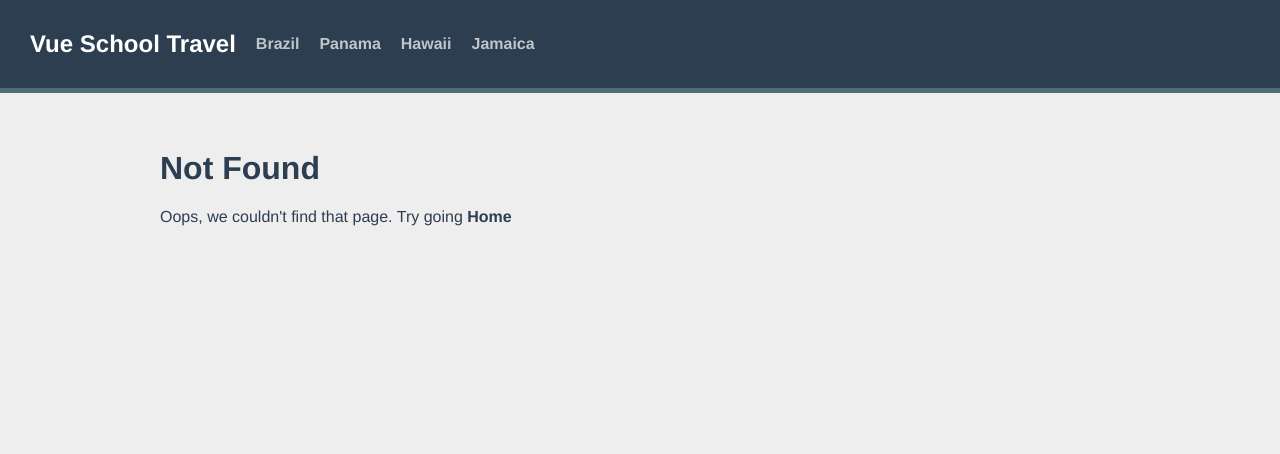
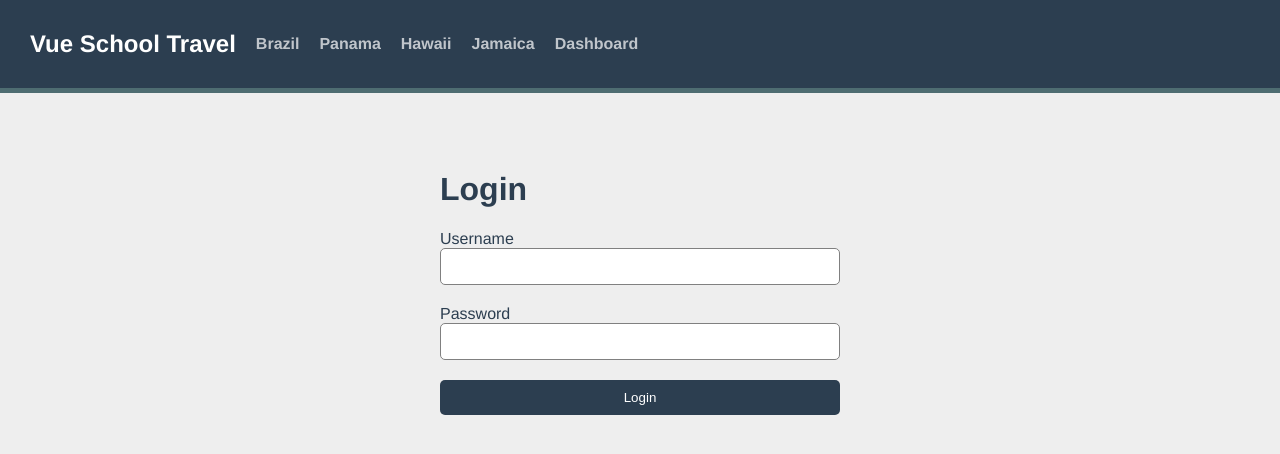
Before and after one commit to Eduardo0697/vue-router-project, a Vue app: page /login in a window 1280 px wide. Before the commit this address had no page. Shown: the top 454 px of the page. Built offline with nearby package versions, Linux system fonts and the light colour scheme.

Commit message:
Simulate login with route meta fields

```diff
--- a/src/components/TheNavigation.vue
+++ b/src/components/TheNavigation.vue
@@ -8,6 +8,7 @@
     >
       {{ destination.name }}
     </router-link>
+    <router-link :to="{ name: 'protected' }">Dashboard</router-link>
   </div>
 </template>
 
--- a/src/router/index.js
+++ b/src/router/index.js
@@ -7,6 +7,19 @@
     path: "/",
     name: "Home",
     component: Home,
+  },
+  {
+    path: "/protected",
+    name: "protected",
+    component: () => import("../views/Protected.vue"),
+    meta: {
+      requiresAuth: true,
+    },
+  },
+  {
+    path: "/login",
+    name: "login",
+    component: () => import("../views/Login.vue"),
   },
   {
     // You only need to change the attribute path to change the name in all the routes
@@ -68,5 +81,12 @@
     // return{ top:null, left: null, behavior: null }
   },
 });
+// Global Navigation guard, every time a routes changes this function is fired
+router.beforeEach((to) => {
+  if (to.meta.requiresAuth && !window.user) {
+    // need to login if it's nos already logged in
+    return { name: "login" };
+  }
+});
 
 export default router;
--- /dev/null
+++ b/src/views/Login.vue
@@ -0,0 +1,31 @@
+<template>
+  <div class="login">
+    <form class="form" @submit.prevent="login">
+      <h1>Login</h1>
+      <label for="username">Username</label>
+      <input v-model="username" name="username" type="text" class="input" />
+      <label for="password">Password</label>
+      <input v-model="password" name="password" type="text" class="input" />
+      <button class="btn">Login</button>
+    </form>
+  </div>
+</template>
+
+<script>
+export default {
+  data() {
+    return {
+      username: "",
+      password: "",
+    };
+  },
+  methods: {
+    login() {
+      // Auth user against AIP
+      window.user = this.username;
+      // We redirect the user to where we want
+      this.$router.push({ name: "protected" });
+    },
+  },
+};
+</script>
--- /dev/null
+++ b/src/views/Protected.vue
@@ -0,0 +1,21 @@
+<template>
+  <div>
+    <h1>Greetings, {{ username }}</h1>
+    <button @click="logout">Logout</button>
+  </div>
+</template>
+<script>
+export default {
+  data() {
+    return {
+      username: window.user,
+    };
+  },
+  methods: {
+    logout() {
+      window.user = null;
+      this.$router.push({ name: "Home" });
+    },
+  },
+};
+</script>
```
